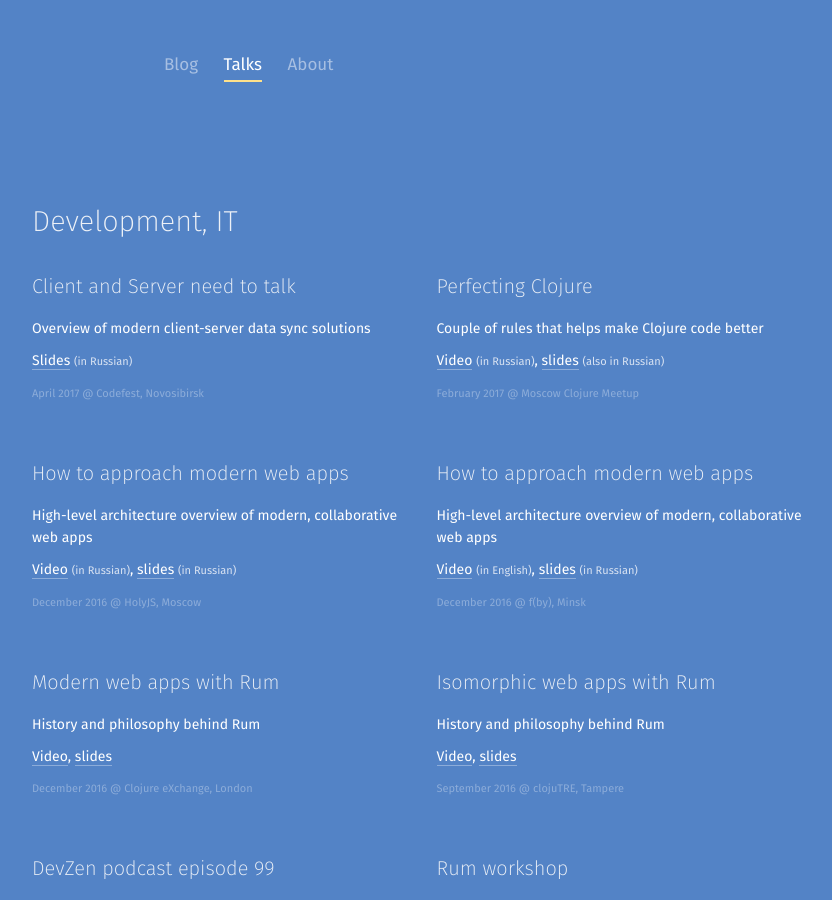
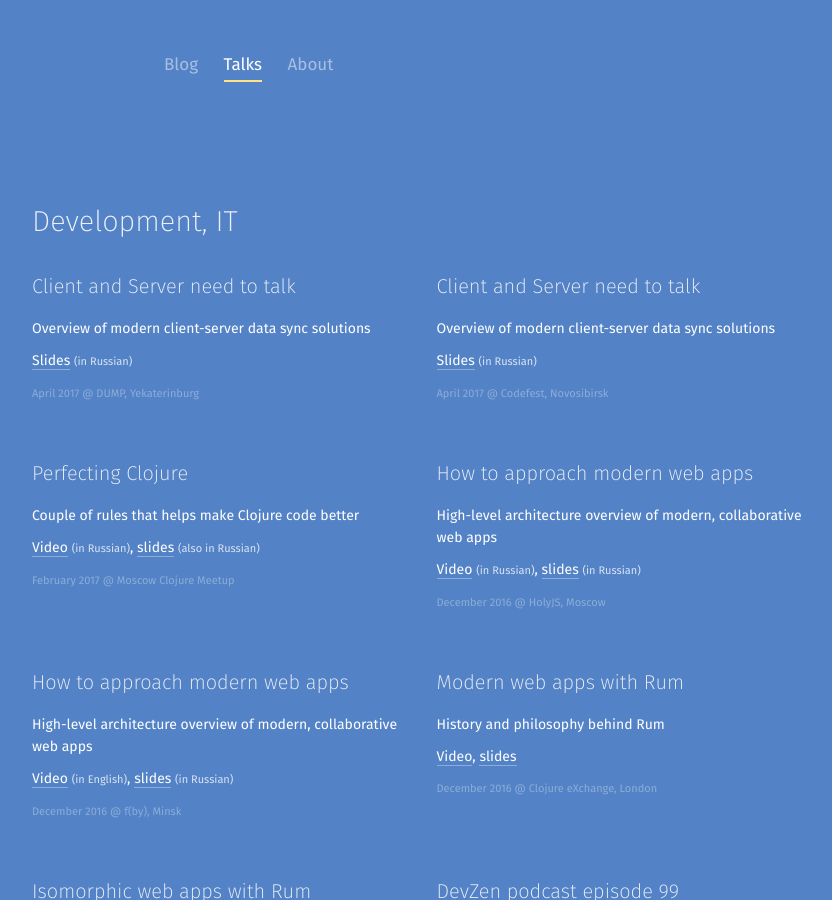
Before and after one commit to tonsky/tonsky.github.io, a Jekyll site: the page built from talks/index.html, in a window 1280 px wide and 900 px high. Shown: the whole window, without its empty margins (205-1037 px from the left). Built offline with Jekyll 4.4.1, drawn with Linux system fonts in a browser that asks for light colours.

Commit message:
DUMP slides

```diff
--- a/talks/index.html
+++ b/talks/index.html
@@ -10,6 +10,13 @@
 </ul>
 
 <h1>Development, IT</h1>
+
+<div class=event>
+    <h1>Client and Server need to talk<span class="lang lang_ru"></span></h1>
+    <p>Overview of modern client-server data sync solutions
+    <p class=links><a href="http://s.tonsky.me/conferences/2017.04%20Dump.pdf">Slides</a> <span class=lang>(in Russian)</span>
+    <p class=where>April 2017 <span class=at>@</span>&nbsp;DUMP, Yekaterinburg</a>
+</div>
 
 <div class=event>
     <h1>Client and Server need to talk<span class="lang lang_ru"></span></h1>
```
